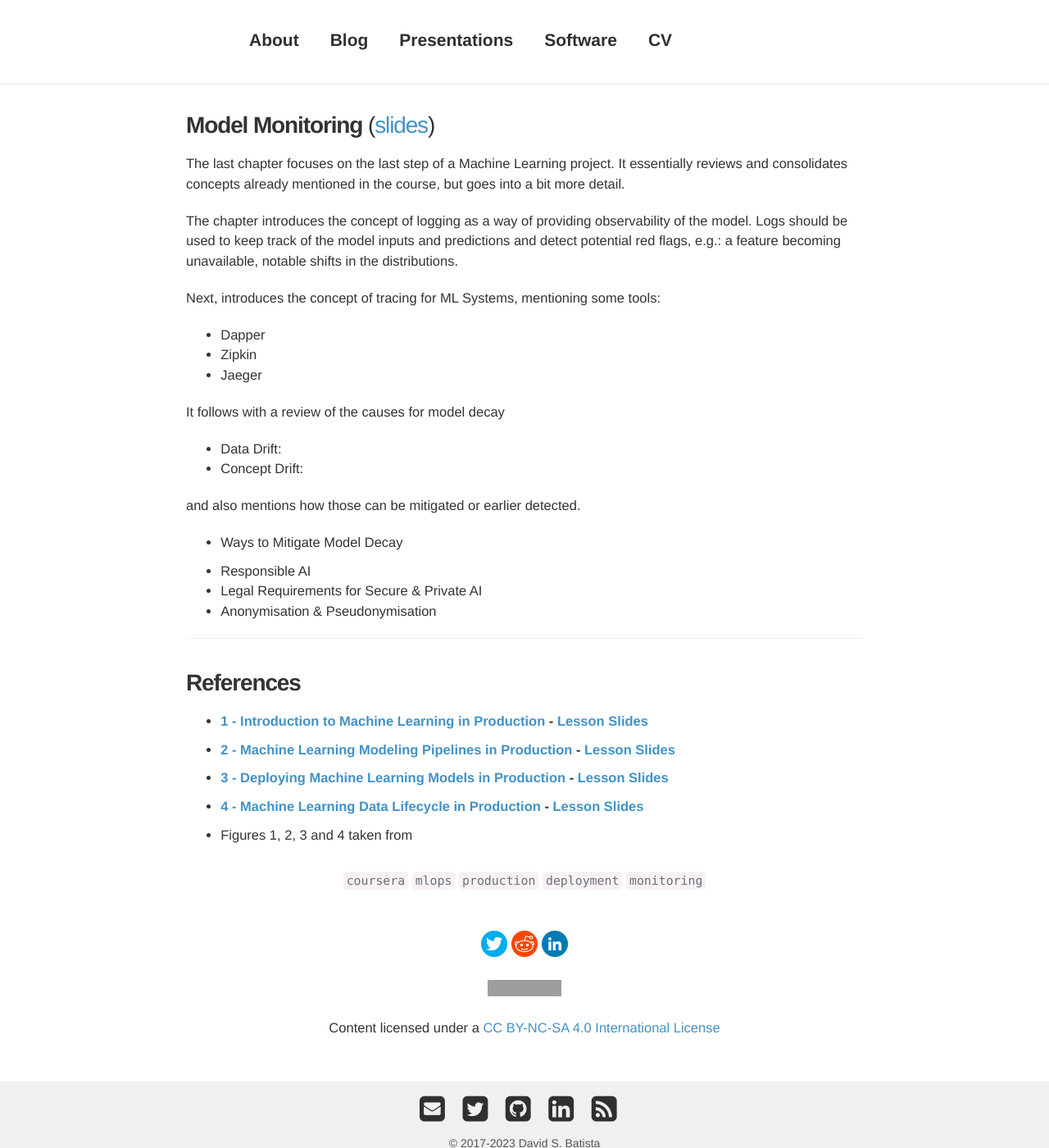
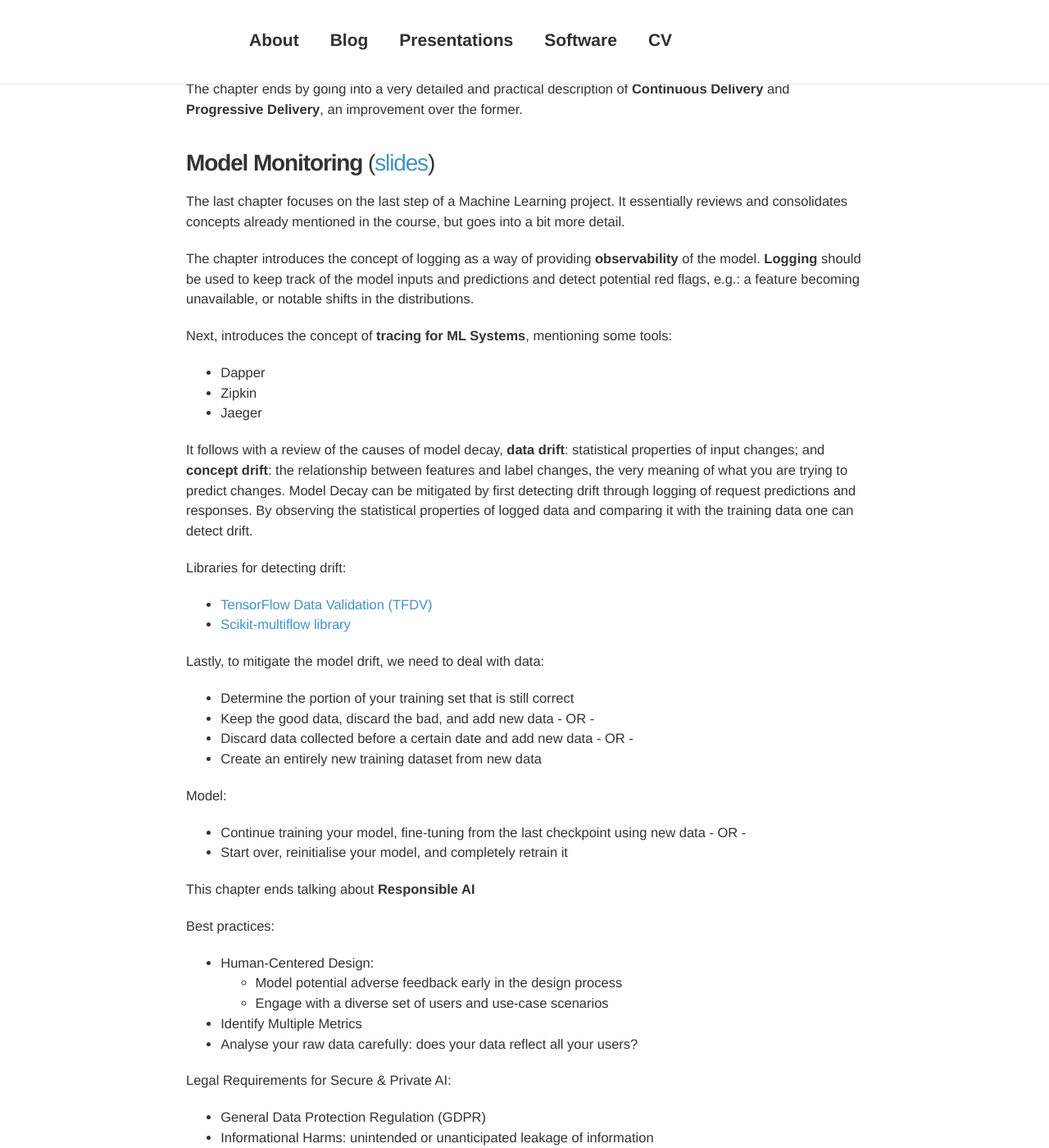
Before and after one commit to davidsbatista/davidsbatista.net, a Jekyll site: the page built from _posts/2023-07-11-Machine_Learning_in_Production.md, in a window 1280 px wide and 1400 px high, scrolled down 11017 px. Shown: the whole window at 82% size. Built offline with Jekyll 4.4.1, drawn with Linux system fonts in a browser that asks for light colours; nearby versions of some CDN libraries; comment, search, counter and statistics services are not loaded; some of the changed text lies outside the part shown; grey boxes are pictures that could not be loaded.

Commit message:
notes for course 4 chapter 4 done

```diff
--- a/_posts/2023-07-11-Machine_Learning_in_Production.md
+++ b/_posts/2023-07-11-Machine_Learning_in_Production.md
@@ -16,6 +16,12 @@ Concepts are brought up again with more context again, and make sense to the stu
 Authors tend to focus too much on TensorFlow-related solutions for the concepts and challenges presented throughout the course.
 
 The specialisation is organised into 4 courses. I will describe each one separately. I personally enjoyed a lot the 3rd and 4th courses of the specialisations, it's where they go into details and give some practical tips.
+
+
+Some topics have more notes than others due to my interess or novelty of the topic for me on each topic.
+
+One thing I learn is that for this long coursera specializations is good to take notes to review the learning, and not just passively listen to the video
+
 
 - [__1 -  Introduction to Machine Learning in Production__](#2---introduction-to-machine-learning-in-production)
 
@@ -333,27 +336,58 @@ The chapter ends by going into a very detailed and practical description of __Co
 
 The last chapter focuses on the last step of a Machine Learning project. It essentially reviews and consolidates concepts already mentioned in the course, but goes into a bit more detail.
 
-The chapter introduces the concept of logging as a way of providing observability of the model. Logs should be used to keep track of the model inputs and predictions and detect potential red flags, e.g.: a feature becoming unavailable, notable shifts in the distributions.
+The chapter introduces the concept of logging as a way of providing __observability__ of the model. __Logging__ should be used to keep track of the model inputs and predictions and detect potential red flags, e.g.: a feature becoming unavailable, or notable shifts in the distributions.
 
-Next, introduces the concept of tracing for ML Systems, mentioning some tools:
+Next, introduces the concept of __tracing for ML Systems__, mentioning some tools:
 
 - Dapper
 - Zipkin
 - Jaeger
 
-It follows with a review of the causes for model decay
+It follows with a review of the causes of model decay, __data drift__: statistical properties of input changes; and __concept drift__: the relationship between features and label changes, the very meaning of what you are trying to predict changes.
+Model Decay can be mitigated by first detecting drift through logging of request predictions and responses. By observing the statistical properties of logged data and comparing it with the training data one can detect drift.
 
-- Data Drift:
-- Concept Drift:
+Libraries for detecting drift:
+- [TensorFlow Data Validation (TFDV)](https://github.com/tensorflow/data-validation)
+- [Scikit-multiflow library](https://github.com/scikit-multiflow/scikit-multiflow)
 
-and also mentions how those can be mitigated or earlier detected.
+Lastly, to mitigate the model drift, we need to deal with data:
+
+- Determine the portion of your training set that is still correct
+- Keep the good data, discard the bad, and add new data - OR -
+- Discard data collected before a certain date and add new data - OR -
+- Create an entirely new training dataset from new data
+
+Model:
+
+- Continue training your model, fine-tuning from the last checkpoint using new data - OR -
+- Start over, reinitialise your model, and completely retrain it
 
 
-- Ways to Mitigate Model Decay
+This chapter ends talking about __Responsible AI__
 
-- Responsible AI
--  Legal Requirements for Secure & Private AI
--  Anonymisation & Pseudonymisation
+Best practices:
+
+-  Human-Centered Design:
+	- Model potential adverse feedback early in the design process
+	- Engage with a diverse set of users and use-case scenarios
+- Identify Multiple Metrics
+- Analyse your raw data carefully: does your data reflect all your users?
+
+
+Legal Requirements for Secure & Private AI:
+
+- General Data Protection Regulation (GDPR)
+- Informational Harms: unintended or unanticipated leakage of information
+- Behavioural Harms: manipulating the behaviour of the model itself, impacting the predictions or outcomes of the model
+
+
+The chapter ends on the __Anonymisation & Pseudonymisation__ topic, showing examples of how to anonymise data under GPDR, and talking about the __Right to Be Forgotten__, __Right to Rectification__ and other __Rights of the Data Subject__, all part of the GPDR.
+
+
+
+
+
 
 ---
 
```
Also changed, not shown: other parts of _posts/2023-07-11-Machine_Learning_in_Production.md (+0 -3 lines).
